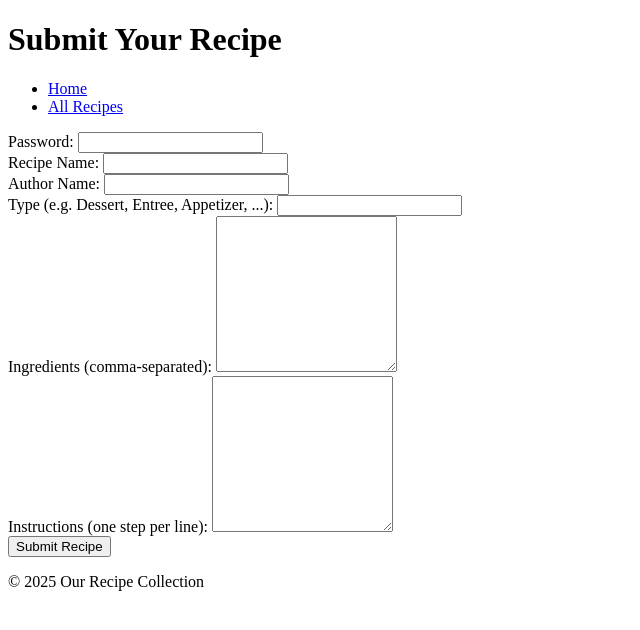
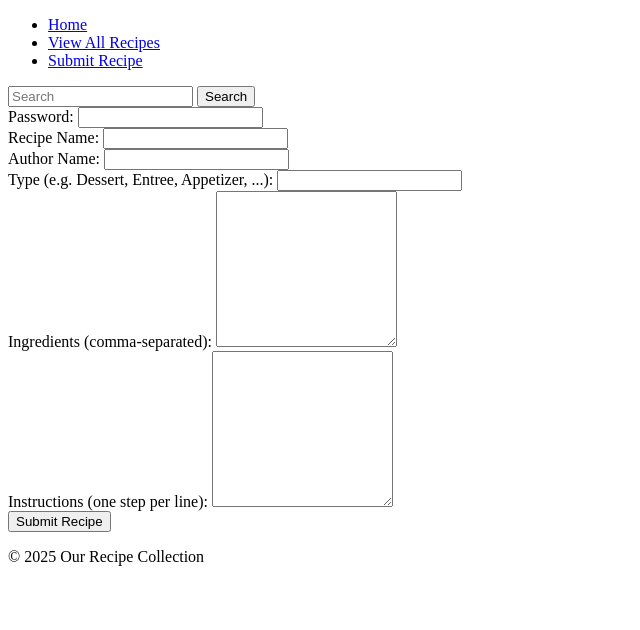
Before and after one commit to benaxline/recipes, a website: page frontend/submit-recipe.html in a window 1280 px wide. Shown: the whole page, without its empty margins (0-640 px from the left). Drawn offline with Linux system fonts and the light colour scheme.

Commit message:
header changed

```diff
--- a/frontend/submit-recipe.html
+++ b/frontend/submit-recipe.html
@@ -8,15 +8,57 @@
 </head>
 
 <body>
-    <header>
-        <h1>Submit Your Recipe</h1>
-        <nav>
-            <ul>
-                <li><a href="index.html">Home</a></li>
-                <li><a href="recipes.html">All Recipes</a></li>
+   <header>
+        <nav class="navbar navbar-expand-lg navbar-light bg-light">
+            <div class="container">
+              <div class="collapse navbar-collapse" id="navbarSupportedContent">
+                <ul class="navbar-nav me-auto mb-2 mb-lg-0">
+                  <li class="nav-item">
+                    <!-- Add 'active' to highlight current page -->
+                    <a class="nav-link active" aria-current="page" href="index.html">
+                      Home
+                    </a>
+                  </li>
+                  <li class="nav-item">
+                    <a class="nav-link" href="recipes.html">View All Recipes</a>
+                  </li>
+                  <li class="nav-item">
+                    <a class="nav-link" href="submit-recipe.html">Submit Recipe</a>
+                  </li>
+                  <!-- <li class="nav-item dropdown">
+                    <a
+                      class="nav-link dropdown-toggle"
+                      href="#"
+                      id="navbarDropdown"
+                      role="button"
+                      data-bs-toggle="dropdown"
+                      aria-expanded="false"
+                    >
+                      Dropdown
+                    </a>
+                    <ul class="dropdown-menu" aria-labelledby="navbarDropdown">
+                      <li><a class="dropdown-item" href="#">Action</a></li>
+                      <li><a class="dropdown-item" href="#">Another action</a></li>
+                      <li><hr class="dropdown-divider" /></li>
+                      <li><a class="dropdown-item" href="#">Something else here</a></li>
+                    </ul>
+                  </li> -->
 
-            </ul>
-        </nav>
+                </ul>
+                <form class="d-flex">
+                  <input
+                    class="form-control me-2"
+                    type="search"
+                    placeholder="Search"
+                    aria-label="Search"
+                  />
+                  <button class="btn btn-outline-success" type="submit">
+                    Search
+                  </button>
+                </form>
+              </div>
+            </div>
+          </nav>
     </header>
 
     <main>
```
